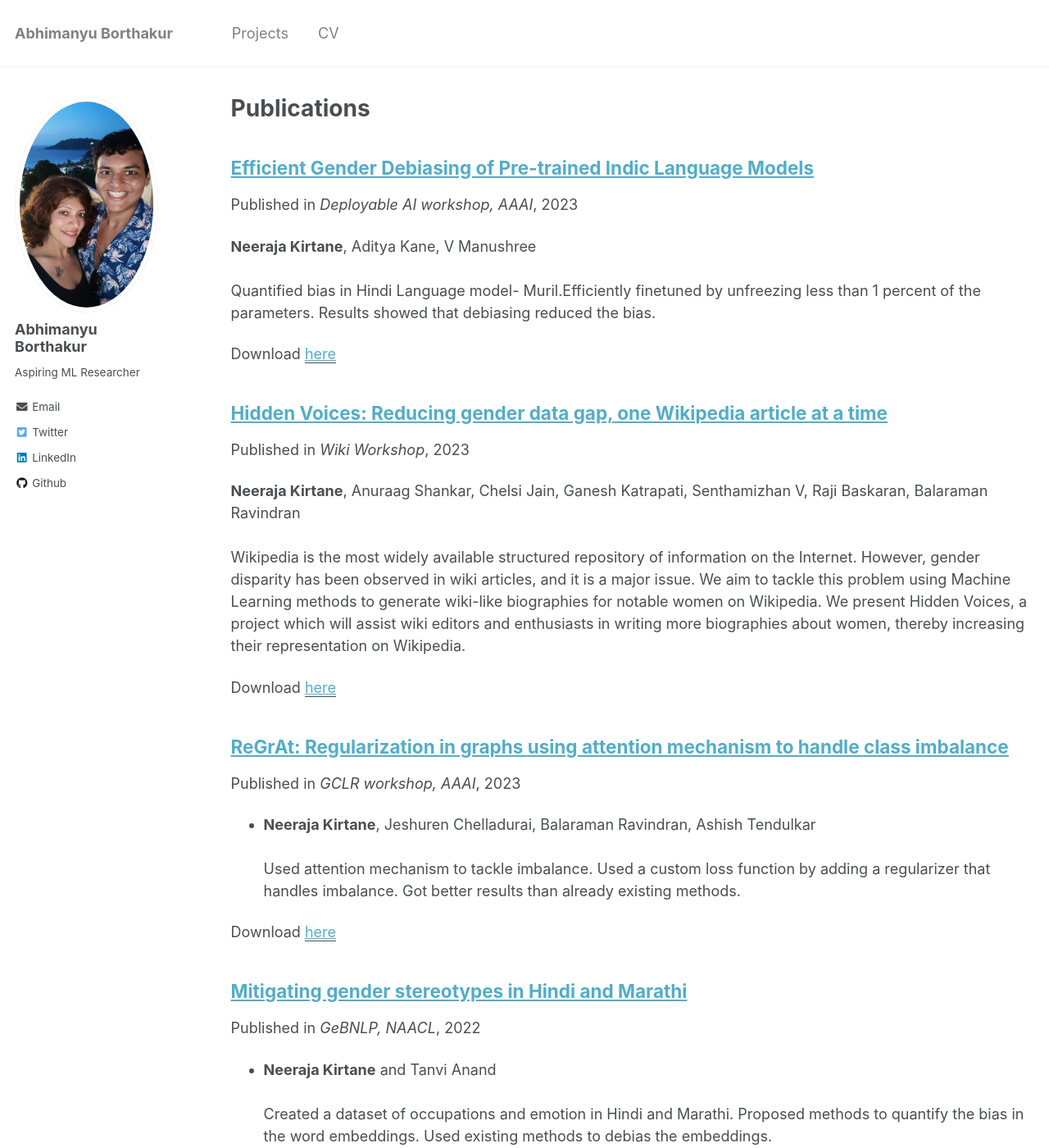
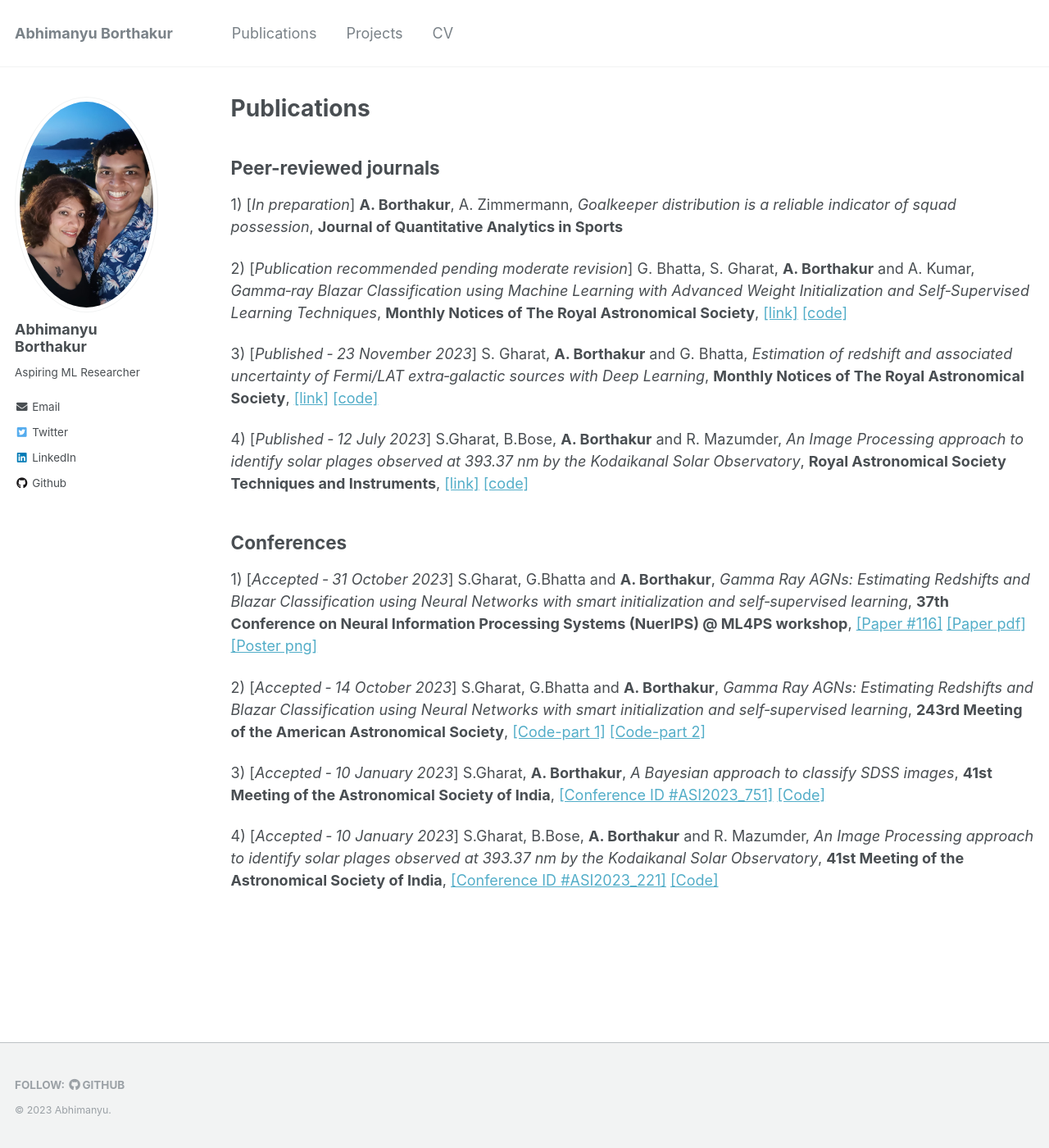
Before and after one commit to abhimanyu911/abhimanyu911.github.io, a Jekyll site: the page built from _pages/publications.md, in a window 1280 px wide and 1400 px high. Shown: the whole window at 82% size. Built offline with Jekyll 4.4.1, drawn with Linux system fonts in a browser that asks for light colours; some of the changed text lies outside the part shown.

Commit message:
added publications page and changed Projects page title

```diff
--- a/_data/navigation.yml
+++ b/_data/navigation.yml
@@ -1,7 +1,7 @@
 # main links links
 main:
-  #- title: "Publications"
-  #  url: /publications/
+  - title: "Publications"
+    url: /publications/
 
   # - title: "Talks"
   #   url: /talks/
--- a/_pages/publications.md
+++ b/_pages/publications.md
@@ -5,12 +5,31 @@ permalink: /publications/
 author_profile: true
 ---
 
-{% if author.googlescholar %}
-  You can also find my articles on <u><a href="{{author.googlescholar}}">my Google Scholar profile</a>.</u>
-{% endif %}
+## Peer-reviewed journals
 
-{% include base_path %}
 
-{% for post in site.publications reversed %}
-  {% include archive-single.html %}
-{% endfor %}
+1) [*In preparation*] **A. Borthakur**, A. Zimmermann, *Goalkeeper distribution is a reliable indicator of squad possession*, **Journal of Quantitative Analytics in Sports**
+
+
+2) [*Publication recommended pending moderate revision*] G. Bhatta, S. Gharat, **A. Borthakur** and A. Kumar, *Gamma‑ray Blazar Classification using Machine Learning with Advanced Weight Initialization and Self‑Supervised Learning Techniques*, **Monthly Notices of The Royal Astronomical Society**, [[link]](https://arxiv.org/abs/2310.06095)  [[code]](https://github.com/abhimanyu911/bcu-classification)
+
+
+3) [*Published ‑ 23 November 2023*] S. Gharat, **A. Borthakur** and G. Bhatta, *Estimation of redshift and associated uncertainty of Fermi/LAT extra‑galactic sources with Deep Learning*, **Monthly Notices of The Royal Astronomical Society**, [[link]](https://academic.oup.com/mnras/article/527/3/6198/7445008)  [[code]](https://github.com/abhimanyu911/redshift-regression-with-uncertainty)
+
+
+4) [*Published ‑ 12 July 2023*] S.Gharat, B.Bose, **A. Borthakur** and R. Mazumder, *An Image Processing approach to identify solar plages observed at 393.37 nm by the Kodaikanal Solar Observatory*, **Royal Astronomical Society Techniques and Instruments**, [[link]](https://academic.oup.com/rasti/article/2/1/393/7223482)  [[code]](https://github.com/abhimanyu911/Plages-Identification)
+
+
+## Conferences
+
+
+1) [*Accepted ‑ 31 October 2023*] S.Gharat, G.Bhatta and **A. Borthakur**, *Gamma Ray AGNs: Estimating Redshifts and Blazar Classification using Neural Networks with smart initialization and self‑supervised learning*, **37th Conference on Neural Information Processing Systems (NuerIPS) @ ML4PS workshop**, [[Paper #116]](https://ml4physicalsciences.github.io/2023/)  [[Paper pdf]](https://ml4physicalsciences.github.io/2023/files/NeurIPS_ML4PS_2023_116.pdf)  [[Poster png]](https://nips.cc/media/PosterPDFs/NeurIPS%202023/76165.png)
+
+
+2) [*Accepted ‑ 14 October 2023*] S.Gharat, G.Bhatta and **A. Borthakur**, *Gamma Ray AGNs: Estimating Redshifts and Blazar Classification using Neural Networks with smart initialization and self‑supervised learning*, **243rd Meeting of the American Astronomical Society**, [[Code-part 1]](https://github.com/abhimanyu911/redshift-regression-with-uncertainty)  [[Code-part 2]](https://github.com/abhimanyu911/bcu-classification)
+
+
+3) [*Accepted ‑ 10 January 2023*] S.Gharat, **A. Borthakur**, *A Bayesian approach to classify SDSS images*, **41st Meeting of the Astronomical Society of India**, [[Conference ID #ASI2023_751]](https://www.astron-soc.in/asi2023/sites/default/files/bp_file_uploads/ASI_2023_Instrumentation_and_Techniques1.pdf)  [[Code]](https://github.com/abhimanyu911/bayesian_sdss)
+
+
+4) [*Accepted ‑ 10 January 2023*] S.Gharat, B.Bose, **A. Borthakur** and R. Mazumder, *An Image Processing approach to identify solar plages observed at 393.37 nm by the Kodaikanal Solar Observatory*, **41st Meeting of the Astronomical Society of India**, [[Conference ID #ASI2023_221]](https://www.astron-soc.in/asi2023/sites/default/files/bp_file_uploads/ASI_2023_Instrumentation_and_Techniques1.pdf)  [[Code]](https://github.com/abhimanyu911/Plages-Identification)
```
Also changed, not shown: _pages/portfolio.md (+2 -2 lines).
